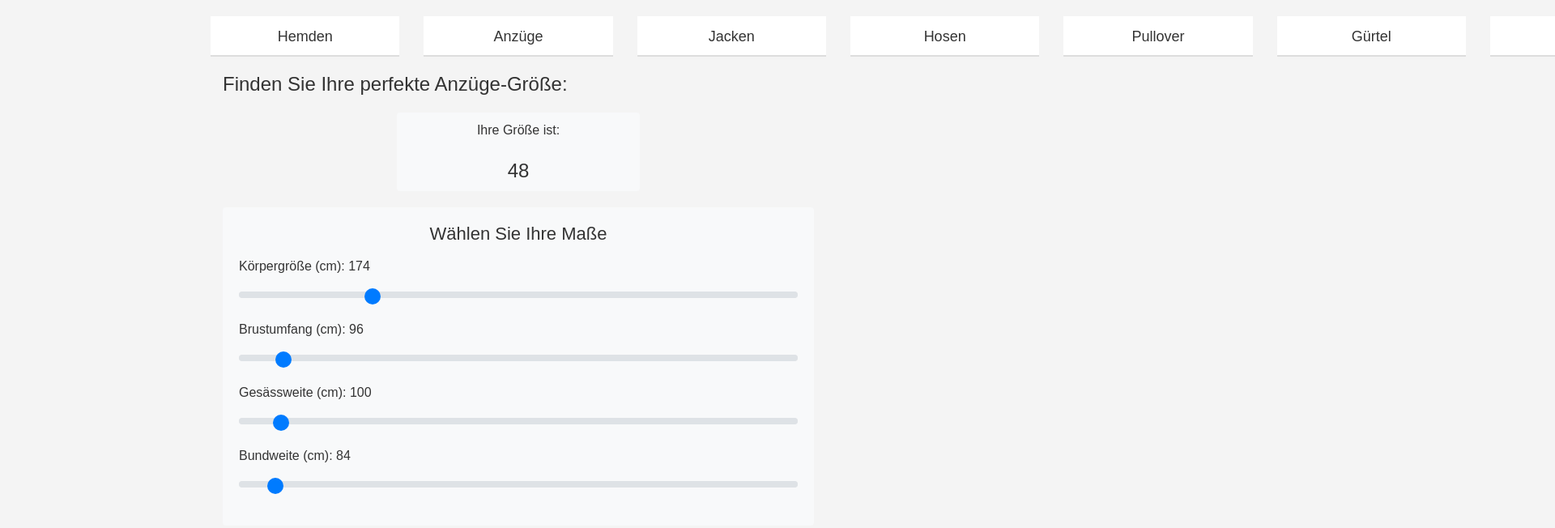
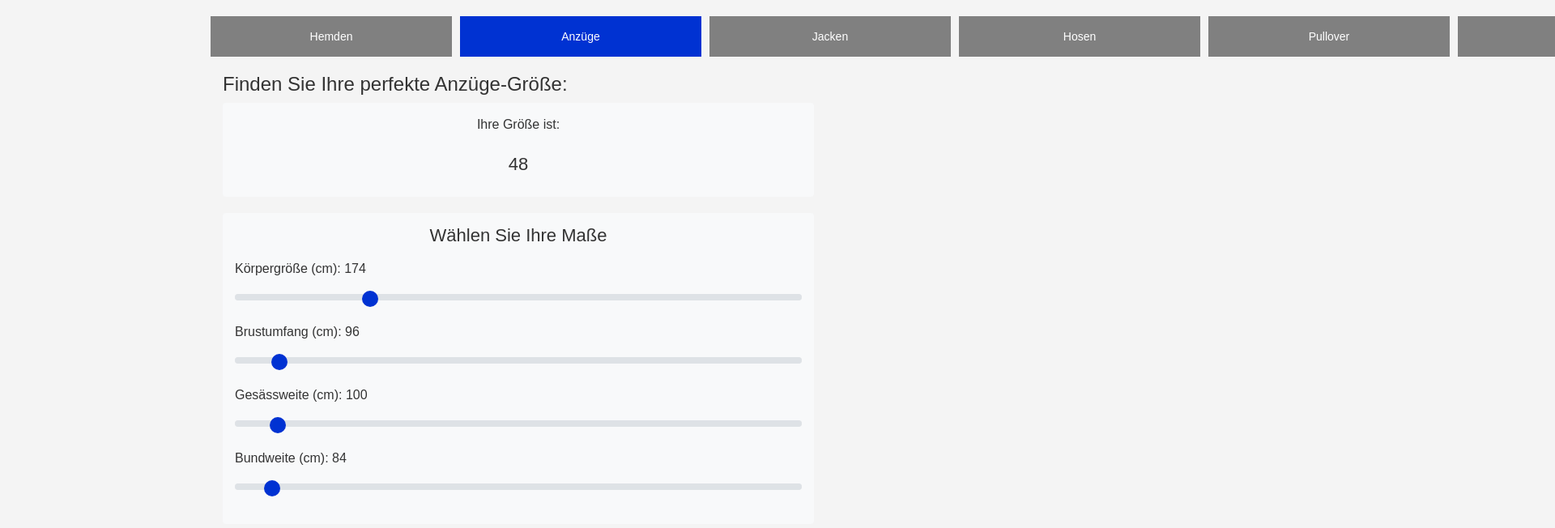
Before and after one commit to Vespus/Masstabelle, a website with bundled scripts: page public/index.html in a window 1280 px wide. Shown: the top 652 px of the page at 81% size, 1920 px wide, since content can reach past the window. Built offline with nearby package versions, Linux system fonts and the light colour scheme.

Commit message:
UI changes to the swipe menu
In previous version, swipe menu didn't work and show properly. Fixed.

```diff
--- a/public/css/styles.css
+++ b/public/css/styles.css
@@ -52,14 +52,6 @@ input[type="range"] {
   height: 50px;
 }
 
-.swiper-slide {
-  text-align: center;
-  font-size: 18px;
-  background: #fff;
-  line-height: 50px;
-  border-bottom: 2px solid #ddd;
-}
-
 /* Custom Slider Styles */
 .slider-container {
   margin-bottom: 20px;
@@ -79,7 +71,7 @@ input[type="range"] {
 .slider-container input[type="range"]::-webkit-slider-thumb {
   width: 20px;
   height: 20px;
-  background: #007bff; /* Bootstrap primary color */
+  background: #0032D2; /* Navy blue */
   border: none;
   border-radius: 10px;
   cursor: pointer;
@@ -89,20 +81,35 @@ input[type="range"] {
   /* Same styles as above for Firefox */
   width: 20px;
   height: 20px;
-  background: #007bff;
+  background: #0032D2; /* Navy blue */
   border: none;
   border-radius: 10px;
   cursor: pointer;
 }
 
-.size-card {
-  max-width: 300px; /* You can adjust this value as needed */
-  margin: 20px auto;
+/* Adjustments for the size card */
+.card-body {
+  padding: 15px;
 }
-.size-card .card-body {
-  padding: 10px; /* Adjust padding to reduce height */
+
+.swiper-container {
+  width: 100%;
 }
-.size-card .card-title {
-  font-size: 24px; /* Adjust font size as needed */
-  margin: 0;
+
+/* Swipe style for non-selected entries */
+.swiper-slide {
+  height: 50px;
+  line-height: 50px;
+  text-align: center;
+  font-size: 14px; /* Reduce the font size */
+  background: #808080;
+  color: white;
+  flex-wrap: nowrap; /* Prevent wrapping */
+  white-space: nowrap; /* Prevent text wrapping */
+  width: 120px; /* Specific width for each slide */
 }
+
+/* Swipe style for selected entries */
+.swiper-slide-selected {
+  background-color: #0032D2;
+}
--- a/public/index.html
+++ b/public/index.html
@@ -13,7 +13,7 @@
   <div class="swiper-container">
     <div class="swiper-wrapper">
       <div class="swiper-slide" id="hemden-slide">Hemden</div>
-      <div class="swiper-slide" id="anzuege-slide">Anzüge</div>
+      <div class="swiper-slide swiper-slide-selected" id="anzuege-slide">Anzüge</div>
       <div class="swiper-slide" id="jacken-slide">Jacken</div>
       <div class="swiper-slide" id="hosen-slide">Hosen</div>
       <div class="swiper-slide" id="pullover-slide">Pullover</div>
--- a/public/js/script.js
+++ b/public/js/script.js
@@ -5,7 +5,7 @@ function updateSliderValues() {
   const categoryData = measurementData[selectedCategory];
 
   for (const key of Object.keys(categoryData)) {
-    if (key !== "Sizes") { // Exclude the "Sizes" key
+    if (key !== "Sizes") {
       document.getElementById(`${key}-value`).textContent = document.getElementById(key).value;
     }
   }
@@ -26,7 +26,7 @@ function calculateSize() {
   const sizes = categoryData["Sizes"]["values"];
   const interpolatedSizes = [];
   for (const [key, value] of Object.entries(categoryData)) {
-    if (key !== "Sizes") { // Exclude the "Sizes" key
+    if (key !== "Sizes") {
       const inputValue = parseInt(document.getElementById(key).value);
       interpolatedSizes.push(interpolate(inputValue, value.values, sizes));
     }
@@ -34,7 +34,6 @@ function calculateSize() {
 
   const averageSize = interpolatedSizes.reduce((sum, size) => sum + size, 0) / interpolatedSizes.length;
 
-  // Find the nearest existing size
   const nearestSize = sizes.reduce((prev, curr) =>
     Math.abs(curr - averageSize) < Math.abs(prev - averageSize) ? curr : prev
   );
@@ -43,6 +42,10 @@ function calculateSize() {
 }
 
 function selectCategory(category) {
+  // Clear previous selection
+  const allSlides = document.querySelectorAll('.swiper-slide');
+  allSlides.forEach(slide => slide.classList.remove('swiper-slide-selected'));
+
   const categoryData = measurementData[category];
   if (!categoryData) return;
 
@@ -83,20 +86,19 @@ function selectCategory(category) {
 
   updateSliderValues();
   calculateSize();
+
+  // Mark the selected category
+  document.getElementById(`${category.toLowerCase().replace('ü', 'ue')}-slide`).classList.add('swiper-slide-selected');
 }
 
-// Event listeners for sliders are now added dynamically
 document.getElementById('anzuege-slide').addEventListener('click', () => selectCategory('Anzüge'));
 document.getElementById('jacken-slide').addEventListener('click', () => selectCategory('Jacken'));
 
-// Add more event listeners for other categories
-
-// Set default category
 selectCategory('Anzüge');
 
 const swiper = new Swiper('.swiper-container', {
-  slidesPerView: 3,
-  spaceBetween: 30,
+  slidesPerView: 2.5, // Adjust to show 2.5 slides at a time
+  spaceBetween: 10,
   freeMode: true,
   pagination: {
     el: '.swiper-pagination',
```
